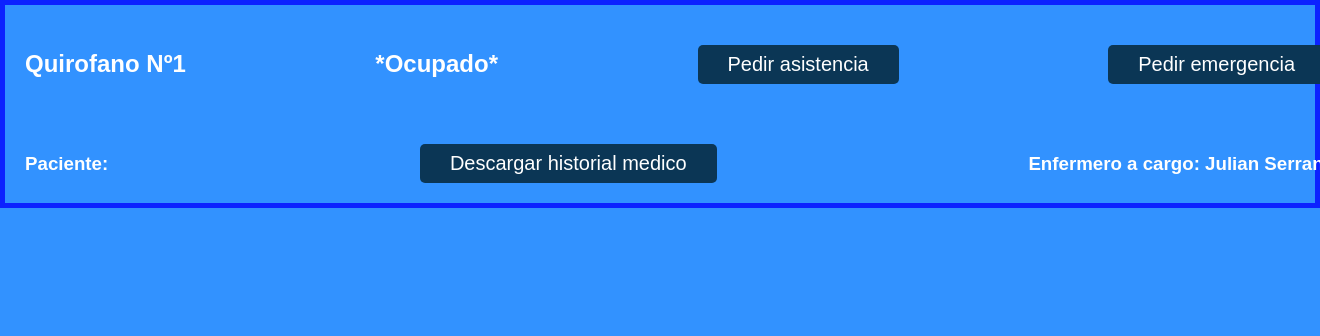
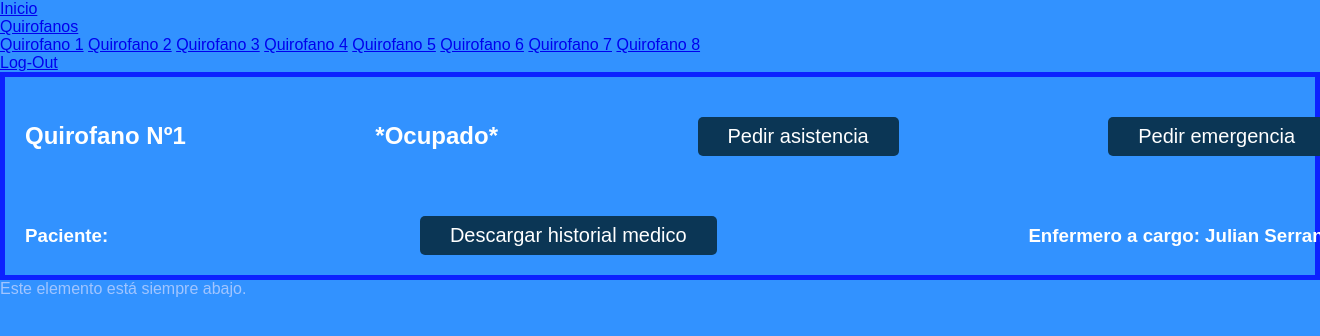
Before and after one commit to Gberiel/Punks, a PHP site: page /hospital.php in a window 1320 px wide; the page is wider, and only the part inside the window is pictured. Shown: the top 336 px of that part. Run offline with PHP 8.4, Linux system fonts and the light colour scheme.

Commit message:
Update hospital.php

```diff
--- a/Punk/hospital.php
+++ b/Punk/hospital.php
@@ -7,6 +7,26 @@
     <link rel="stylesheet" href="./css/Punk.css">
 </head>
 <body>
+
+    <div class="top-bar">
+        <a href="#">Inicio</a>
+        <div class="dropdown">
+            <a href="#Q1">Quirofanos</a>
+            <div class="dropdown-content">
+                <a href="#Q1">Quirofano 1</a>
+                <a href="#Q2">Quirofano 2</a>
+                <a href="#Q3">Quirofano 3</a>
+                <a href="#Q4">Quirofano 4</a>
+                <a href="#Q5">Quirofano 5</a>
+                <a href="#Q6">Quirofano 6</a>
+                <a href="#Q7">Quirofano 7</a>
+                <a href="#Q8">Quirofano 8</a>
+            </div>
+        </div>
+        <a href="index.php">Log-Out</a>
+    </div>
+
+
 
     <div class="hospital">
         <div class="quirofano">
@@ -21,5 +41,8 @@
             <h3>Enfermero a cargo: Julian Serrano</h3> <!-- Cambiar por PHP BD -->
         </div>
     </div>
+    <div class="elemento-abajo">
+        Este elemento está siempre abajo.
+    </div>
 </body>
 </html>
```
